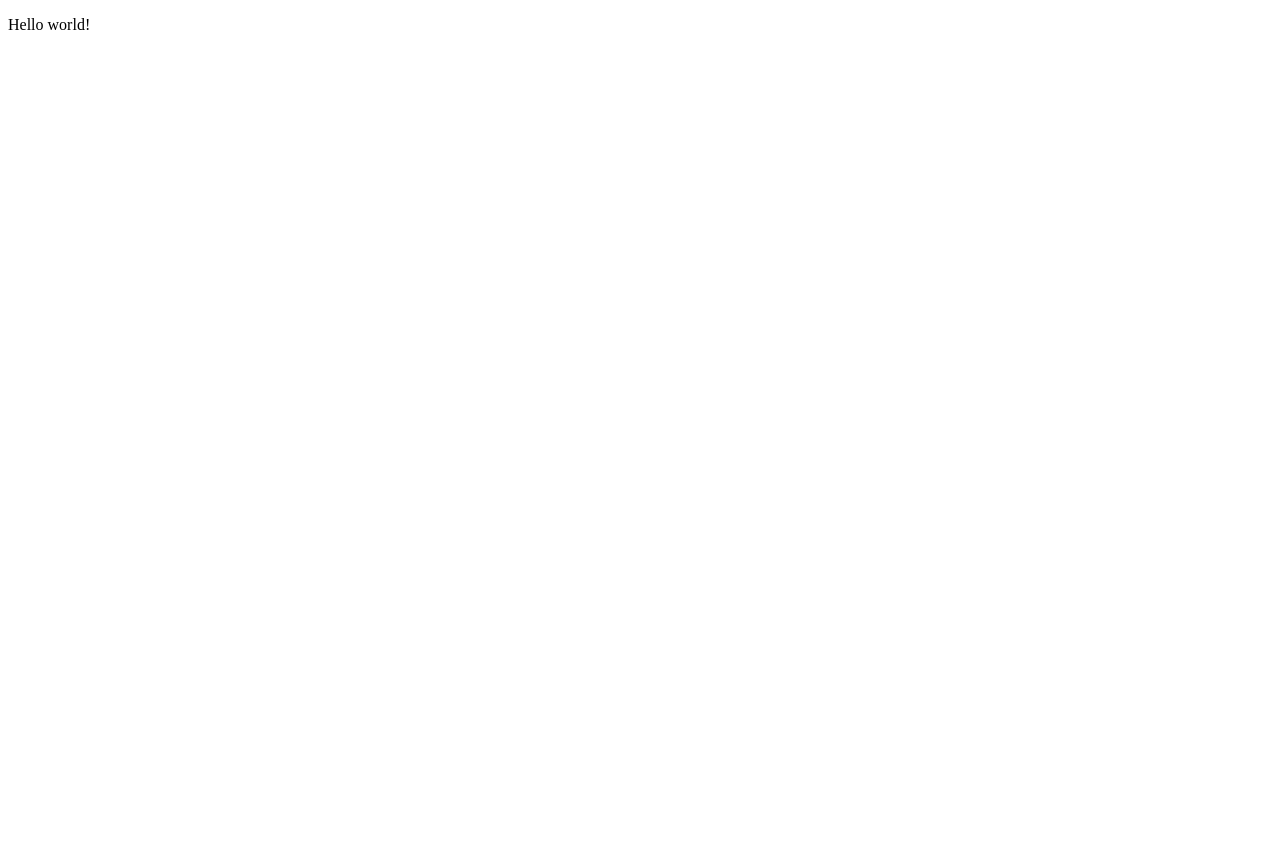
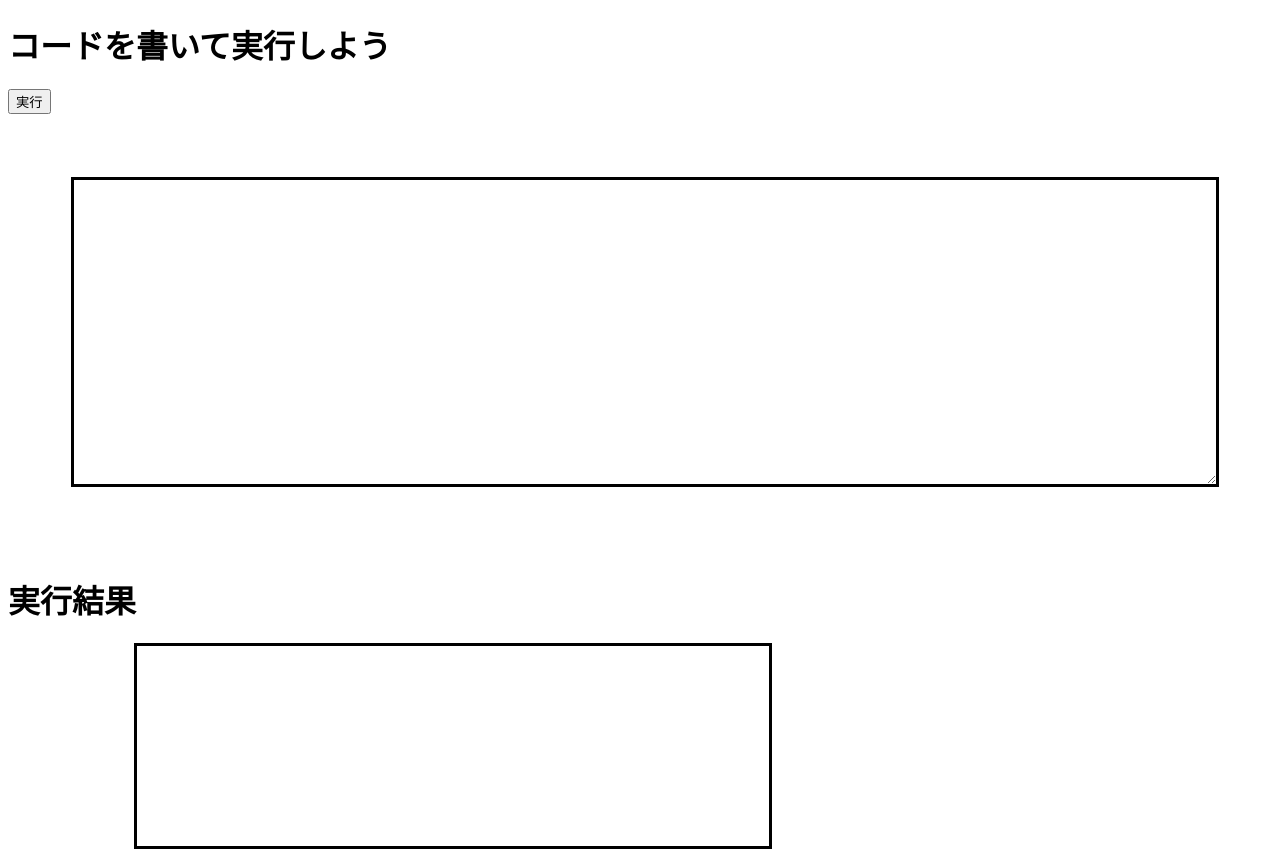
Before and after one commit to masayasviel/online-compile-python, a website: page index.html in a window 1280 px wide. Before the commit the page ends 800 px from the top, so only its background shows below. Drawn offline with Linux system fonts and the light colour scheme.

Commit message:
改行が上手くいってないけど実行できるようになった

```diff
--- a/index.html
+++ b/index.html
@@ -2,9 +2,15 @@
 <html>
     <head>
         <meta charset="utf-8">
-        <title>Hello world!</title>
+        <title>python実行</title>
+        <link rel="stylesheet" href="./style.css">
     </head>
     <body>
-        <p>Hello world!</p>
+        <h1>コードを書いて実行しよう</h1>
+        <input type="button" value="実行" onclick="compile()">
+        <textarea id="sourcecode" row="10" cols="30"></textarea>
+        <h1>実行結果</h1>
+        <div id="resultBox"></div>
     </body>
+    <script type="text/javascript" src="index.js"></script>
 </html>
--- /dev/null
+++ b/index.js
@@ -0,0 +1,11 @@
+const result = document.getElementById("resultBox");
+function compile() {
+    let sourcecode = document.getElementById("sourcecode");
+    let code = sourcecode.value;
+    let query = "https://smart-delicious-sternum.glitch.me/?code=" + code;
+    fetch(encodeURI(query), {
+        mode: "cors",
+      })
+        .then(res=>res.json())
+        .then(res=>result.textContent = res.output.replace(/\\n/, "<br>"), err=>console.error('Error:', err));
+}
--- /dev/null
+++ b/style.css
@@ -0,0 +1,15 @@
+#sourcecode {
+    margin: 5%;
+    width: 90%;
+    height: 300px;
+    border: solid;
+}
+
+#resultBox {
+    width: 50%;
+    height: 200px;
+    margin-left: 10%;
+    font-size: 24px;
+    border: solid;
+    word-break : break-all;
+  }
```
